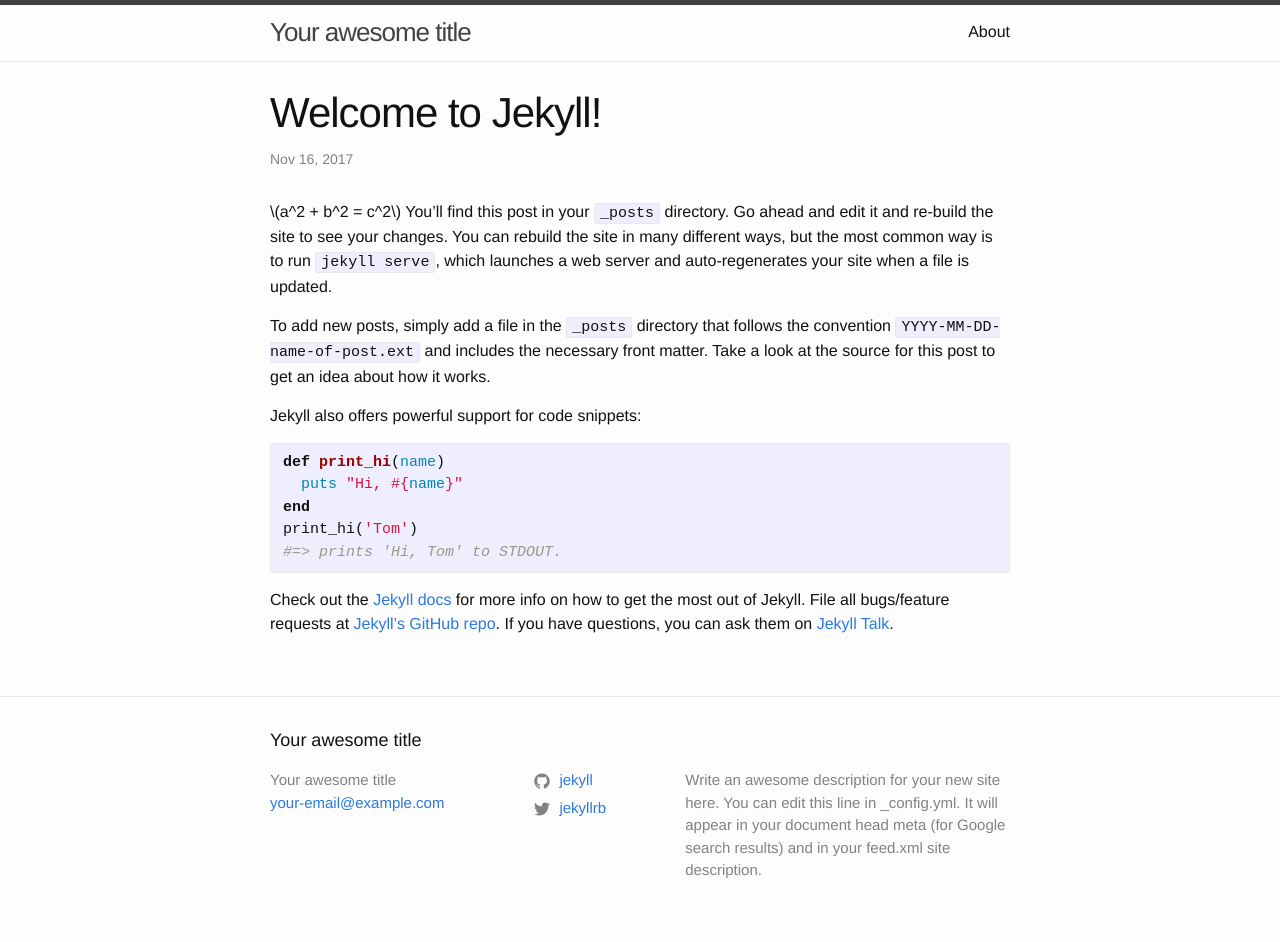
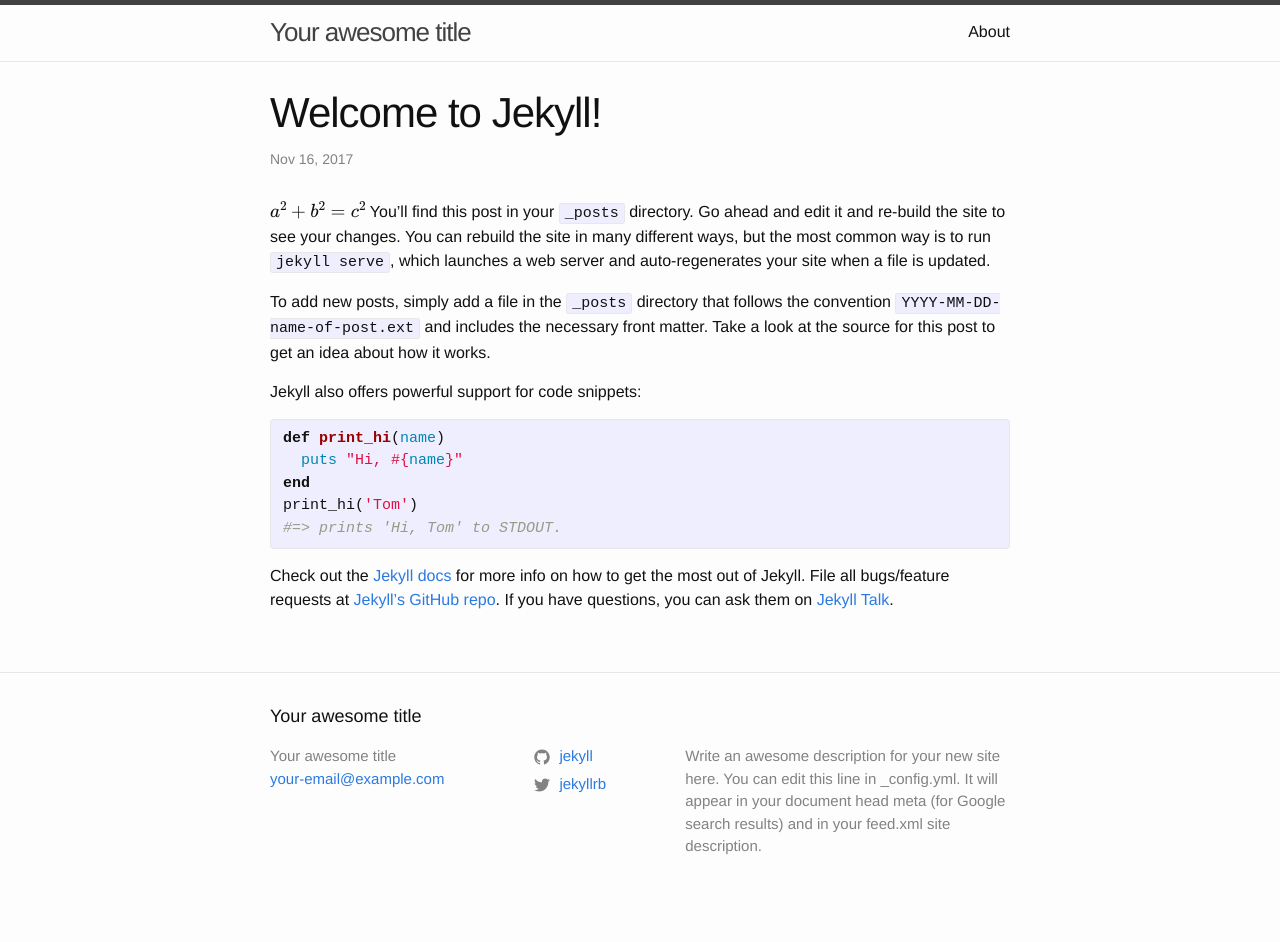
Before and after one commit to cronos91/seokinj.github.io, a Jekyll site: the page built from _posts/2017-11-16-welcome-to-jekyll.markdown, in a window 1280 px wide. Built offline with Jekyll 4.4.1, drawn with Linux system fonts in a browser that asks for light colours; Markdown is read by kramdown in place of the engine named in the settings; formulas are drawn with MathJax 3; after the commit the page ends 918 px from its top, so only the background shows below that; part of the change alters nothing that is shown.

Commit message:
just fix

```diff
--- a/_layouts/post.html
+++ b/_layouts/post.html
@@ -2,7 +2,9 @@
 layout: default
 ---
 <article class="post" itemscope itemtype="http://schema.org/BlogPosting">
-
+<script type="text/javascript" async
+    src="http://cdn.mathjax.org/mathjax/latest/MathJax.js?config=TeX-MML-AM_CHTML">
+</script>
   <header class="post-header">
     <h1 class="post-title" itemprop="name headline">{{ page.title | escape }}</h1>
     <p class="post-meta">
```
